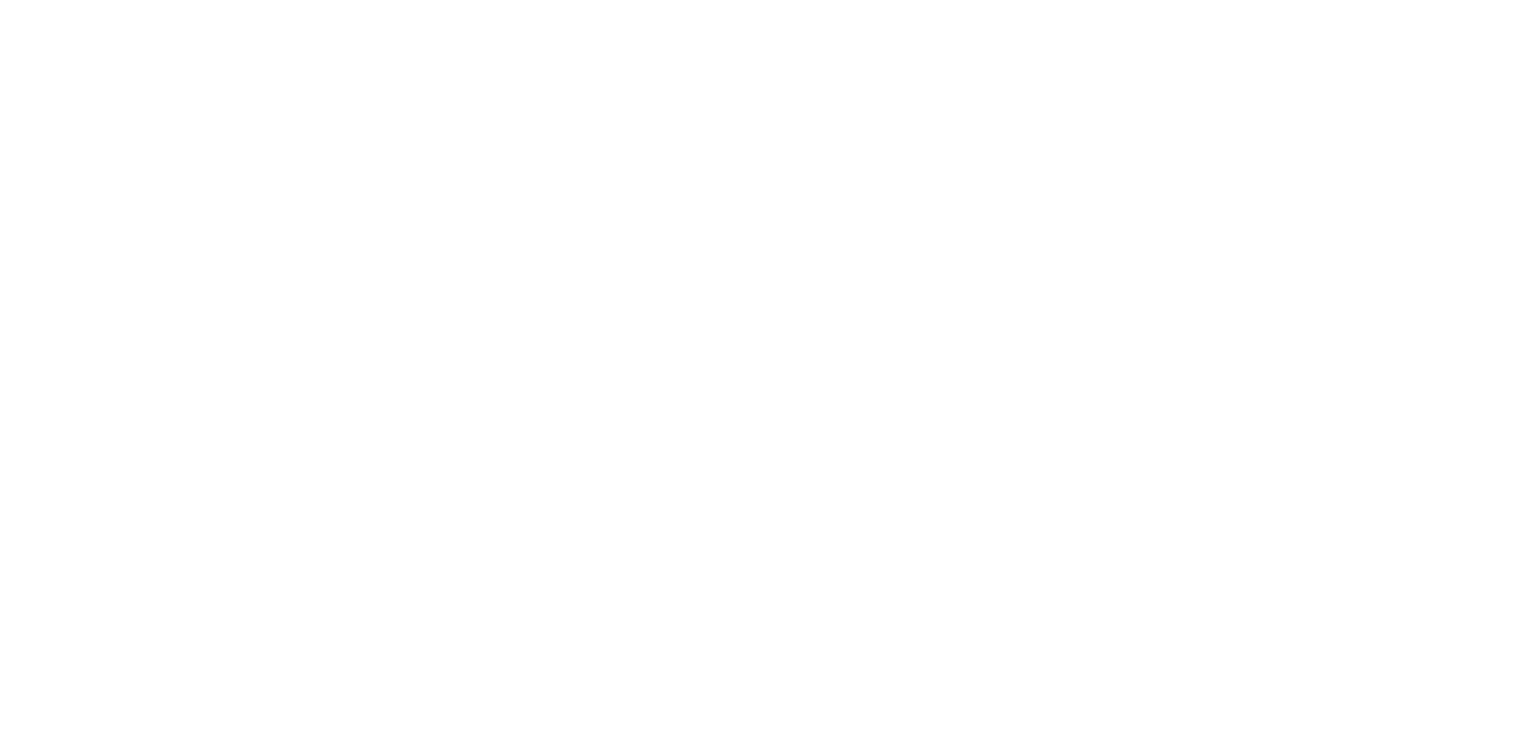
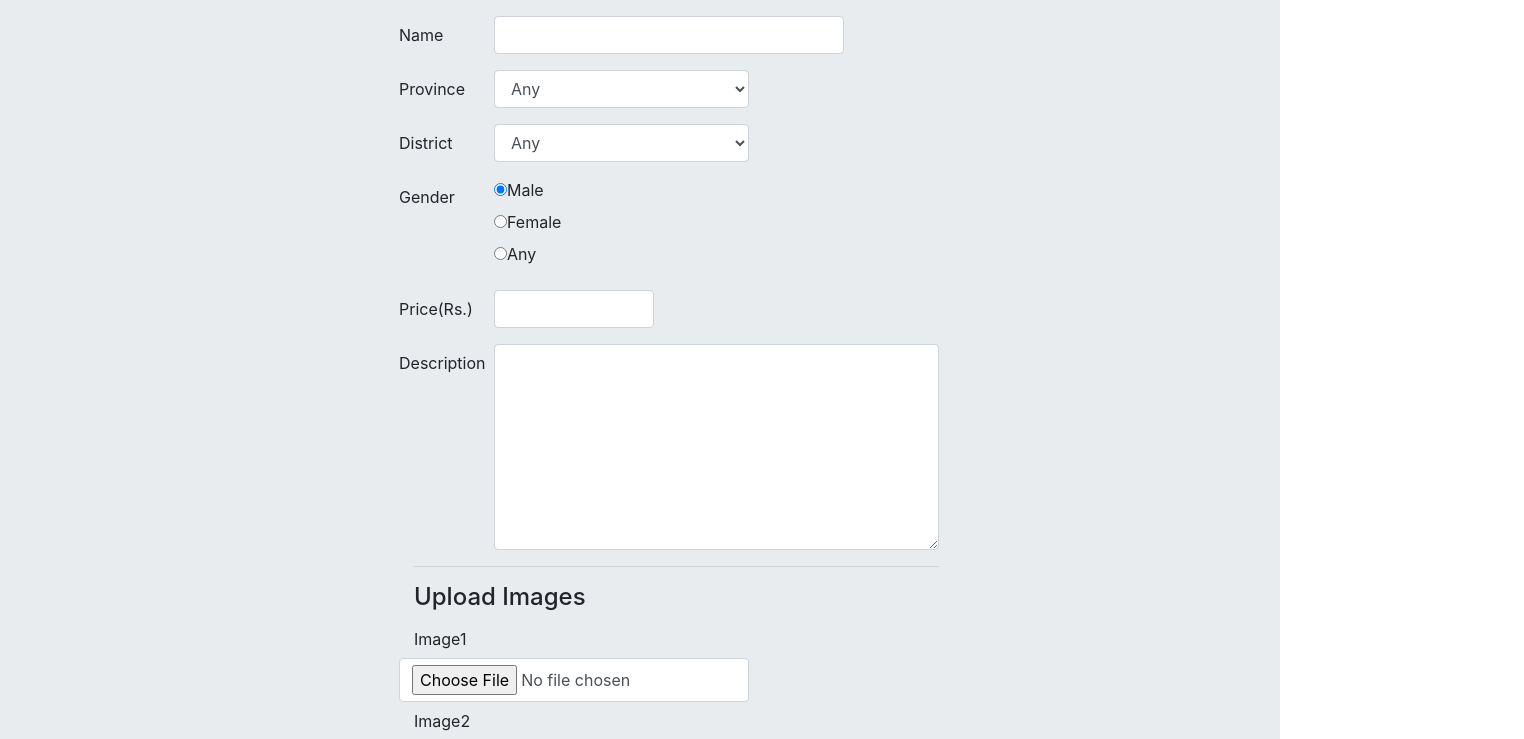
Before and after one commit to sidathasiri/AnnexApp, an Angular app: page /addNew in a window 1280 px wide. Shown: the part 160-899 px from the top of the page, 1524 px wide, since content can reach past the window. Before the commit the page ends 800 px from the top, so only its background shows below. Built offline with nearby package versions, Linux system fonts and the light colour scheme.

Commit message:
added the annex add form

```diff
--- a/src/app/Components/AddNew/addNew.component.html
+++ b/src/app/Components/AddNew/addNew.component.html
@@ -1 +1,99 @@
-<h1>Add new Page</h1>
+<h1>Add New</h1>
+
+<div class="jumbotron jumbotron-fluid">
+    <div class="container" style="margin-left:30%">
+        <form (ngSubmit)="login()">
+            <div class="form-group row">
+                <label for="name" class="col-sm-1 col-form-label">Name</label>
+                <div class="col-sm-4">
+                    <input required [(ngModel)]="email" name="email" type="text" class="form-control">
+                </div>
+            </div>
+
+            <div class="form-group row">
+                <label for="province" class="col-sm-1 col-form-label">Province</label>
+                <div class="col-sm-3">
+                    <select (change)="setProvince($event.target.value)" class="form-control" id="exampleSelect1">
+                        <option selected value="Any">Any</option>
+                        <!-- <option *ngFor="let province of provinces" value="{{province.name}}">{{province.name}}</option> -->
+                    </select>
+                </div>
+            </div>
+
+            <div class="form-group row">
+                <label for="district" class="col-sm-1 col-form-label">District</label>
+                <div class="col-sm-3">
+                    <select class="form-control" id="exampleSelect1">
+                        <option selected>Any</option>
+                        <!-- <option *ngFor="let district of currentProvince.districts">{{district}}</option> -->
+                    </select>
+                </div>
+            </div>
+
+            <div class="form-group row">
+                <label for="gender" class="col-sm-1 col-form-label">Gender</label>
+                <div class="col-sm-4">
+                    <div class="radio">
+                        <label>
+                            <input type="radio" name="gender" checked>Male</label>
+                    </div>
+                    <div class="radio">
+                        <label>
+                            <input type="radio" name="gender">Female</label>
+                    </div>
+                    <div class="radio">
+                        <label>
+                            <input type="radio" name="gender">Any</label>
+                    </div>
+                </div>
+            </div>
+
+            <div class="form-group row">
+                <label for="price" class="col-sm-1 col-form-label">Price(Rs.)</label>
+                <div class="col-sm-2">
+                    <input required [(ngModel)]="price" name="price" type="number" class="form-control">
+                </div>
+            </div>
+
+            <div class="form-group row">
+                <label for="description" class="col-sm-1 col-form-label">Description</label>
+                <div class="col-sm-5">
+                    <textarea class="form-control" rows="8" cols="8"></textarea>
+                </div>
+            </div>
+
+            <div class="col-sm-6">
+                <hr>
+                <h4>Upload Images</h4>
+            </div>
+
+            <div class="form-group">
+                <div class="row">
+                    <div class="col-sm-4">
+                        <label for="image1" class="col-sm-1 col-form-label">Image1</label>
+                        <input type="file" name="img1" class="form-control">
+                    </div>
+                </div>
+                <div class="row">
+                    <div class="col-sm-4">
+                        <label for="image2" class="col-sm-1 col-form-label">Image2</label>
+                        <input type="file" name="img2" class="form-control">
+                    </div>
+                </div>
+                <div class="row">
+                    <div class="col-sm-4">
+                        <label for="image2" class="col-sm-1 col-form-label">Image3</label>
+                        <input type="file" name="img3" class="form-control">
+                    </div>
+                </div>
+
+            </div>
+
+            <button class="btn btn-primary" style="margin-left:100px; width: 350px">Add</button>
+
+            <div *ngIf="error && error.length>0" class="alert alert-danger" style="width: 50%; margin-top:5px;">
+                <p>{{error}}</p>
+            </div>
+        </form>
+    </div>
+</div>
```
